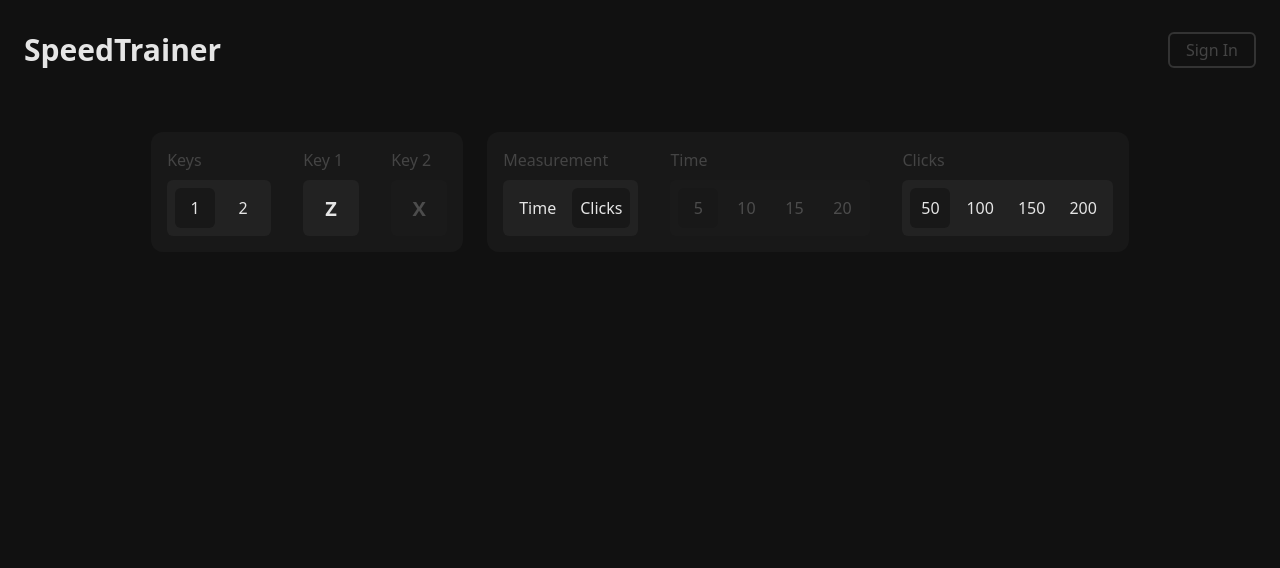
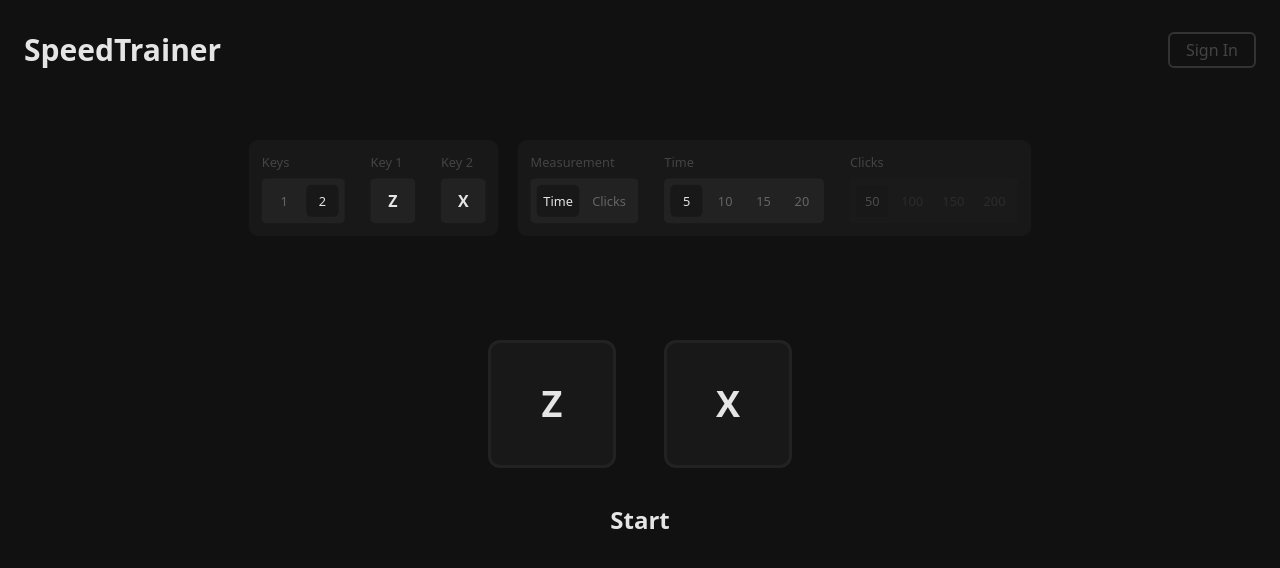
Before and after one commit to AdrianBasukii/osu-speedtrainer, a Next.js app: page / in a window 1280 px wide. Shown: the top 568 px of the page. Built offline with nearby package versions, Linux system fonts and the light colour scheme.

Commit message:
sim + result

```diff
--- /dev/null
+++ b/src/app/components/AnimatedContainer.tsx
@@ -0,0 +1,27 @@
+"use client"
+
+import { AnimatePresence, motion } from "motion/react";
+
+interface Props {
+    gameState?: 'idle' | 'running' | 'finished'
+    currGameState?: 'idle' | 'running' | 'finished'
+    className: string
+    children: React.ReactNode
+}
+
+export default function AnimatedContainer( {gameState, currGameState, className, children} : Props){
+    if (!gameState) return <></>
+    return(
+        <AnimatePresence>
+            {gameState === currGameState && <motion.div
+                initial={{ opacity: 0, scale: 0.95 }}
+                animate={{ opacity: 1, scale: 1 }}
+                exit={{ opacity: 0, scale: 0.95 }}
+                transition={{ duration: 0.1 }}
+                className={className}
+            >
+                {children}
+            </motion.div>}
+        </AnimatePresence>
+    )
+}
--- a/src/app/components/Configs.tsx
+++ b/src/app/components/Configs.tsx
@@ -1,3 +1,5 @@
+"use client"
+
 function Configs({children} : {children: React.ReactNode}){
     return(
         <div className="bg-[#181818] rounded-xl p-4 flex gap-8">
@@ -9,7 +11,7 @@ function Configs({children} : {children: React.ReactNode}){
 function ConfigContainer({title, children} : {title: string, children: React.ReactNode}){
     return(
         <div className="flex flex-col gap-2">
-            <h1 className="text-[#444444] cursor-default">{title}</h1>
+            <h1 className="text-[#444444] font-medium cursor-default">{title}</h1>
             {children}
         </div>
     )
@@ -74,9 +76,9 @@ function OptionsConfig({title, options, selected, selectedMeasurement, setConfig
             <div className={`flex gap-2 p-2 bg-[#222222] rounded-md ${disabledVal ? "opacity-25 cursor-not-allowed" : ""}`}>
                 {options.map((option, index) => (
                     <button
-                    className={`px-2 min-w-10 h-10 rounded-md transition-all duration-150
+                    className={`px-2 min-w-10 h-10 rounded-md text-[#656565] font-medium
                                 ${!disabledVal ? "hover:bg-[#191919] cursor-pointer" : "cursor-not-allowed"}
-                                ${option === selected ? "bg-[#181818]" : ""}`
+                                ${option === selected ? "bg-[#181818] text-[#e5e5e5]" : ""}`
                     }
                     key={index}
                     onClick={setConfig ? () => setConfig(titleTranslation[title], option) : ()=>{}}
--- /dev/null
+++ b/src/app/components/KeyButton.tsx
@@ -0,0 +1,7 @@
+export default function KeyButton({text, buttonPressClass} : {text: string, buttonPressClass: string}){
+    return(
+        <div className={`flex items-center justify-center w-32 h-32 bg-[#181818] border-3 border-[#222222] rounded-xl text-4xl font-bold ${buttonPressClass}`}>
+            {text}
+        </div>
+    )
+}
--- /dev/null
+++ b/src/app/components/MeasurementDisplay.tsx
@@ -0,0 +1,10 @@
+"use client"
+
+export default function MeasurementDisplay({title, measurement} : {title: string, measurement: string | number}){
+    return(
+        <div className="flex flex-col justify-center items-center gap-2">
+            <p className="text-[#444444]">{title}</p>
+            <h1 className="text-4xl font-semibold">{measurement}</h1>
+        </div>
+    )
+}
--- a/src/app/oldpage.tsx
+++ b/src/app/oldpage.tsx
@@ -33,6 +33,9 @@ export default function Home() {
   }, [count]);
 
   function handleKeyDown(e: KeyboardEvent) {
+    if (e.repeat) {
+      return;
+    }
     if (e.key.toLowerCase() === "x" && startRef.current) {
       setColor("text-black bg-white");
       setCount((prev) => {
@@ -71,7 +74,6 @@ export default function Home() {
     for (let i = 0; i < time; i++) {
       await delay(1000)
       setBpmList([...bpmListRef.current, Math.floor((countRef.current*(60/(i+1)))/divider)])
-      console.log(bpmList)
     }
   }
 
--- a/src/app/page.tsx
+++ b/src/app/page.tsx
@@ -1,15 +1,22 @@
 "use client";
 import Configs from "./components/Configs";
-import { useState } from "react";
+import AnimatedContainer from "./components/AnimatedContainer";
+import KeyButton from "./components/KeyButton";
+import MeasurementDisplay from "./components/MeasurementDisplay";
+import { useState, useEffect, useRef } from "react";
+import { div } from "motion/react-client";
 
 export default function Home() {
 
-  // INITIAL CONFIGURATIONS
+    ///////////////////////////////////////////////
+   // INITIAL CONFIGURATIONS /////////////////////
+  ///////////////////////////////////////////////
+
   const [configs, setConfigs] = useState({
-    keyNum: 1,
+    keyNum: 2,
     keyOne: "Z",
     keyTwo: "X",
-    selectedMeasurement: "Clicks",
+    selectedMeasurement: "Time",
     time: 5,
     clicks: 50,
   })
@@ -21,10 +28,9 @@ export default function Home() {
     }));
   }
 
-  // MAIN PAGE
-  return (
-    <div className="h-full w-full">
-      <div className="w-full py-2 flex items-center justify-center gap-6">
+  function ConfigPanel(){
+    return(
+      <>
         <Configs>
             <Configs.OptionsConfig title="Keys" setConfig={handleConfigs} options={[1, 2]} selected={configs.keyNum}/>
             <Configs.InputConfig title="Key 1" setConfig={handleConfigs} keyVal={configs.keyOne} status={false}/>
@@ -35,6 +41,176 @@ export default function Home() {
             <Configs.OptionsConfig title="Time" setConfig={handleConfigs} options={[5,10,15,20]} selected={configs.time} selectedMeasurement={configs.selectedMeasurement}/>
             <Configs.OptionsConfig title="Clicks" setConfig={handleConfigs} options={[50,100,150,200]} selected={configs.clicks} selectedMeasurement={configs.selectedMeasurement}/>
         </Configs>
+      </>
+    )
+  }
+
+    ///////////////////////////////////////////////
+   // GAME STATE /////////////////////////////////
+  ///////////////////////////////////////////////
+
+  const [gameState, setGameState] = useState<'idle' | 'running' | 'finished'>("idle")
+
+  function handleState(){
+    if(gameState === "idle"){
+      setGameState("running")
+    }
+    else{
+      setGameState("idle")
+    }
+  }
+
+    ///////////////////////////////////////////////
+   // RUNNING THE TEST ///////////////////////////
+  ///////////////////////////////////////////////
+
+  // Button tap animation & counting
+  const [buttonColor1, setButtonColor1] = useState<string>("")
+  const [buttonColor2, setButtonColor2] = useState<string>("")
+
+  const [count, setCount] = useState<number>(0)
+  const countRef = useRef<number>(count);
+
+  // Key updates
+
+  const keyRef = useRef({
+    keyOne: configs.keyOne,
+    keyTwo: configs.keyTwo,
+    keyNum: configs.keyNum
+  })
+
+  useEffect(() =>{
+    keyRef.current = {
+    keyOne: configs.keyOne,
+    keyTwo: configs.keyTwo,
+    keyNum: configs.keyNum,
+  }
+  }, [configs.keyOne, configs.keyTwo, configs.keyNum])
+
+  // Keypress detector
+
+  function handleKeyDown(e: KeyboardEvent) {
+
+    if (e.repeat) {
+      return;
+    }
+    if (e.key.toLowerCase() === keyRef.current.keyOne.toLowerCase() && gameStateRef.current === "running") {
+      setButtonColor1("border-white");
+      setCount(prev => {
+        const newCount = prev + 1;
+        countRef.current = newCount; // keep ref in sync
+        return newCount;
+      });
+    }
+
+    if (e.key.toLowerCase() === keyRef.current.keyTwo.toLowerCase() && gameStateRef.current === "running" && keyRef.current.keyNum > 1) {
+      setButtonColor2("border-white");
+      setCount(prev => {
+        const newCount = prev + 1;
+        countRef.current = newCount; // keep ref in sync
+        return newCount;
+      });
+    }
+  }
+
+  function handleKeyUp(e: KeyboardEvent) {
+    if (e.key.toLowerCase() === keyRef.current.keyOne.toLowerCase() && gameStateRef.current === "running") {
+      setButtonColor1("");
+    }
+    if (e.key.toLowerCase() === keyRef.current.keyTwo.toLowerCase() && gameStateRef.current === "running" && keyRef.current.keyNum > 1) {
+      setButtonColor2("");
+    }
+  }
+
+  useEffect(() => {
+    document.addEventListener("keydown", handleKeyDown);
+    document.addEventListener("keyup", handleKeyUp);
+    return () => {
+      document.removeEventListener("keydown", handleKeyDown);
+      document.removeEventListener("keyup", handleKeyUp);
+    };
+  }, []);
+
+  // Updating values
+  const [time, setTime] = useState<number>(0)
+  const [BPMList, setBPMList] = useState<number[]>([])
+  const [result, setResult] = useState({
+    BPMList: [0],
+    peakBPM: 0,
+    avgBPM: 0,
+    totalClicks: 0,
+    totalTime: 0
+  })
+  const gameStateRef = useRef(gameState)
+
+  useEffect(() => {
+    gameStateRef.current = gameState
+    setButtonColor1("")
+    setButtonColor2("")
+
+    if(gameStateRef.current === "running" && configs.selectedMeasurement === "Time"){
+      setTime(configs.time)
+      setCount(0)
+      setBPMList([])
+
+      const interval = setInterval(() => {
+        setTime(prev => {
+          setBPMList(prevList => [...prevList, ((countRef.current*(60/Math.abs(prev-configs.time + 0.01)))/(2*configs.keyNum))])
+          if(prev <= 0.2){
+            setResult({
+              BPMList: BPMList,
+              peakBPM: Math.max(...BPMList),
+              avgBPM: (countRef.current*(60/configs.time))/(2*configs.keyNum),
+              totalClicks: countRef.current,
+              totalTime: configs.time
+            })
+            setGameState("finished")
+            clearInterval(interval)
+            return 0
+          }
+          if(gameStateRef.current === "idle"){
+            clearInterval(interval)
+            return 0
+          }
+          return prev - 0.1
+        })
+      }, 100)
+    }
+
+  }, [gameState])
+
+  // MAIN PAGE
+  return (
+    <div className="h-full w-full flex flex-col flex-wrap gap-6 relative">
+      {/* Menu/Measurement/Result */}
+      <div className="w-full min-h-32 relative">
+        <AnimatedContainer gameState={"idle"} currGameState={gameState} className="absolute w-full h-full flex items-center justify-center gap-6 scale-80">
+          <ConfigPanel/>
+        </AnimatedContainer>
+        <AnimatedContainer gameState={"running"} currGameState={gameState} className="absolute w-full h-full flex items-center justify-center gap-12">
+          <MeasurementDisplay title={"BPM"} measurement={BPMList.length > 0 ? Math.round(BPMList[BPMList.length - 1]) : "—"}/>
+          {configs.selectedMeasurement === "Time" && <MeasurementDisplay title={"Time"} measurement={`${time.toFixed(1)}s`}/>}
+          {configs.selectedMeasurement === "Clicks" && <MeasurementDisplay title={"Clicks"} measurement={0}/>}
+        </AnimatedContainer>
+        <AnimatedContainer gameState={"finished"} currGameState={gameState} className="absolute w-full h-full flex items-center justify-center font-bold text-4xl">
+          {(countRef.current*(60/configs.time))/(2*configs.keyNum)} BPM
+        </AnimatedContainer>
+      </div>
+
+      {/* Tap button display */}
+      {gameState !== "finished" &&
+        <div className="h-64 flex items-center justify-center gap-12">
+          <KeyButton text={configs.keyOne} buttonPressClass={buttonColor1}/>
+          {configs.keyNum === 2 && <KeyButton text={configs.keyTwo} buttonPressClass={buttonColor2}/>}
+        </div>
+      }
+
+      {/* Start/restart button */}
+      <div className="w-96 h-48 flex items-center justify-center absolute bottom-40 left-0 right-0 mx-auto">
+        <button onClick={() => handleState()} className="font-semibold text-2xl hover:cursor-pointer">
+          {gameState === "idle" && "Start"}
+          {gameState !== "idle" && "↻"}
+        </button>
       </div>
 
     </div>
```
Also changed, not shown: package.json (+7 -6 lines), 1 other file (tests, documents, lock files or other folders). Lines whose indentation alone changed are shown as unchanged.
